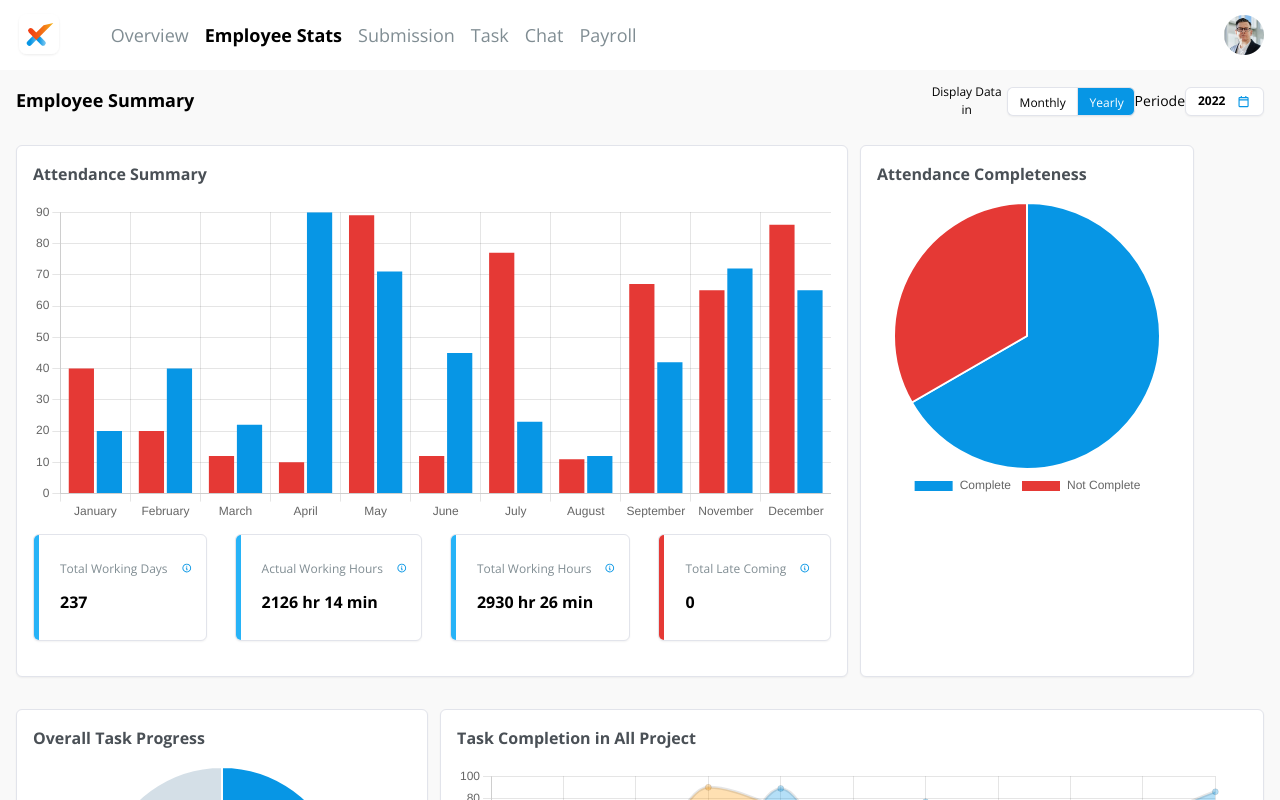
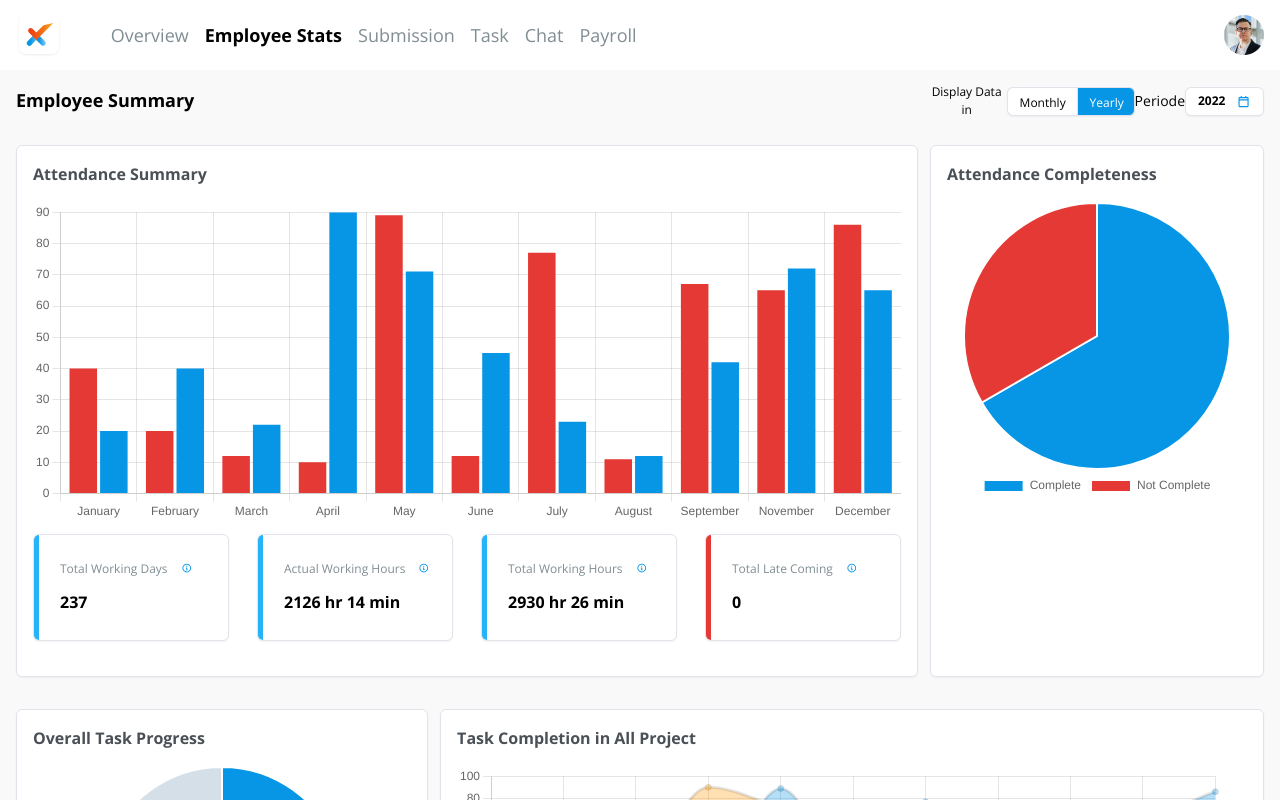
Before and after one commit to ariobintangn/elabram-test, a Vue app in the folder elabram-test/: page /employee-stats in a window 1280 px wide. Shown: the top 800 px of the page. Built offline with nearby package versions, Linux system fonts and the light colour scheme.

Commit message:
add grow

```diff
--- a/elabram-test/src/views/HomeEmployeeStats.vue
+++ b/elabram-test/src/views/HomeEmployeeStats.vue
@@ -27,8 +27,8 @@ export default {
   <HomeHeader />
   <main class="p-[16px] bg-primary-gray-2">
     <EmployeeStatsEmployeeSummary />
-    <div class="lg:flex lg:flex-row lg:h-[564px]">
-      <EmployeeStatsAttendanceSummary class="lg:w-2/3 lg:mr-3" />
+    <div class="lg:flex lg:flex-row lg:h-[564px] w-full">
+      <EmployeeStatsAttendanceSummary class="lg:w-2/3 lg:mr-3 flex-grow" />
       <EmployeeStatsAttendanceCompleteness />
     </div>
     <div class="lg:flex lg:flex-row lg:h-[564px]">
```
